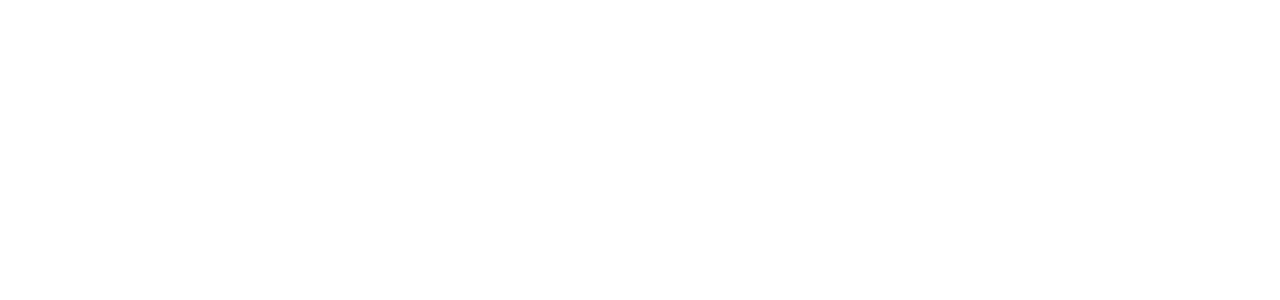
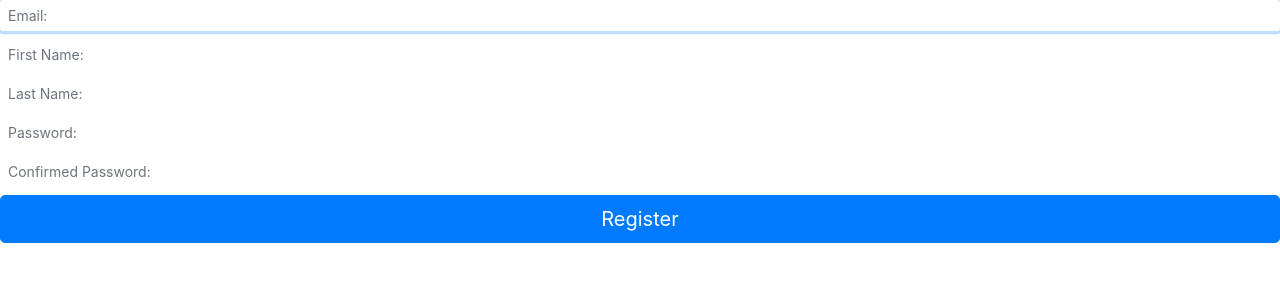
Before and after one commit to quachio/registration_form, a Flask app: page / in a window 1280 px wide. Before the commit the part shown is empty. Shown: the top 300 px of the page. Run offline with Flask 2, Linux system fonts and the light colour scheme; some libraries are stand-ins or nearby versions.

Commit message:
added in input fields

```diff
--- a/templates/index.html
+++ b/templates/index.html
@@ -1,5 +1,6 @@
 <!doctype html>
 <html lang="en">
+
 <head>
     <title>Registration Form</title>
     <!-- Required meta tags -->
@@ -7,14 +8,42 @@
     <meta name="viewport" content="width=device-width, initial-scale=1, shrink-to-fit=no">
 
      <!-- Bootstrap CSS -->
-    <link rel="stylesheet" href="https://stackpath.bootstrapcdn.com/bootstrap/4.3.1/css/bootstrap.min.css" integrity="sha384-ggOyR0iXCbMQv3Xipma34MD+dH/1fQ784/j6cY/iJTQUOhcWr7x9JvoRxT2MZw1T" crossorigin="anonymous">
+     <link rel="stylesheet" href={{ url_for('static', filename="css/bootstrap.css")}}>
+     <link rel="stylesheet" href={{ url_for('static', filename="css/signin.css")}}>
 </head>
-  <body>
+
+<body class="text-center">
+
+    <form action="/register" method="POST"  class="form-signin input-group-sm">
+        <!-- Email  -->
+        <label for="email_input" class="sr-only">Email:</label>
+        <input type="email" name="email" id="email_input" class="form-control mb-2 border-0 rounded-sm" placeholder="Email:" required autofocus>
+        <!-- First Name -->
+        <label for="first_name_input" class="sr-only">First Name:</label>
+        <input type="text" name="first_name" id="first_name_input" class="form-control mb-2 border-0 rounded-sm" placeholder="First Name:" required autofocus>
+        <!-- Last Name -->
+        <label for="last_name_input" class="sr-only">Last Name:</label>
+        <input type="text" name="last_name" id="last_name_input" class="form-control mb-2 border-0 rounded-sm" placeholder="Last Name:" required autofocus>
+        <!-- Password -->
+        <label for="password_input" class="sr-only">Password:</label>
+        <input type="password" name="password" id="password_input" class="form-control mb-2 border-0 rounded-sm" placeholder="Password:">
+        <!-- Confirm Password -->
+        <label for="confirm_password_input" class="sr-only">Confirmed Password:</label>
+        <input type="password" name="password" id="password_input" class="form-control mb-2 border-0 rounded-sm" placeholder="Confirmed Password:">
+
+        <button class="btn btn-lg btn-primary btn-block" type="submit">Register</button>
 
         <!-- Optional JavaScript -->
         <!-- jQuery first, then Popper.js, then Bootstrap JS -->
-    <script src="https://code.jquery.com/jquery-3.3.1.slim.min.js" integrity="sha384-q8i/X+965DzO0rT7abK41JStQIAqVgRVzpbzo5smXKp4YfRvH+8abtTE1Pi6jizo" crossorigin="anonymous"></script>
-    <script src="https://cdnjs.cloudflare.com/ajax/libs/popper.js/1.14.7/umd/popper.min.js" integrity="sha384-UO2eT0CpHqdSJQ6hJty5KVphtPhzWj9WO1clHTMGa3JDZwrnQq4sF86dIHNDz0W1" crossorigin="anonymous"></script>
-    <script src="https://stackpath.bootstrapcdn.com/bootstrap/4.3.1/js/bootstrap.min.js" integrity="sha384-JjSmVgyd0p3pXB1rRibZUAYoIIy6OrQ6VrjIEaFf/nJGzIxFDsf4x0xIM+B07jRM" crossorigin="anonymous"></script>
+        <script src="https://code.jquery.com/jquery-3.3.1.slim.min.js"
+            integrity="sha384-q8i/X+965DzO0rT7abK41JStQIAqVgRVzpbzo5smXKp4YfRvH+8abtTE1Pi6jizo" crossorigin="anonymous">
+        </script>
+        <script src="https://cdnjs.cloudflare.com/ajax/libs/popper.js/1.14.7/umd/popper.min.js"
+            integrity="sha384-UO2eT0CpHqdSJQ6hJty5KVphtPhzWj9WO1clHTMGa3JDZwrnQq4sF86dIHNDz0W1" crossorigin="anonymous">
+        </script>
+        <script src="https://stackpath.bootstrapcdn.com/bootstrap/4.3.1/js/bootstrap.min.js"
+            integrity="sha384-JjSmVgyd0p3pXB1rRibZUAYoIIy6OrQ6VrjIEaFf/nJGzIxFDsf4x0xIM+B07jRM" crossorigin="anonymous">
+        </script>
 </body>
+
 </html>
```
Lines whose indentation alone changed are shown as unchanged.
